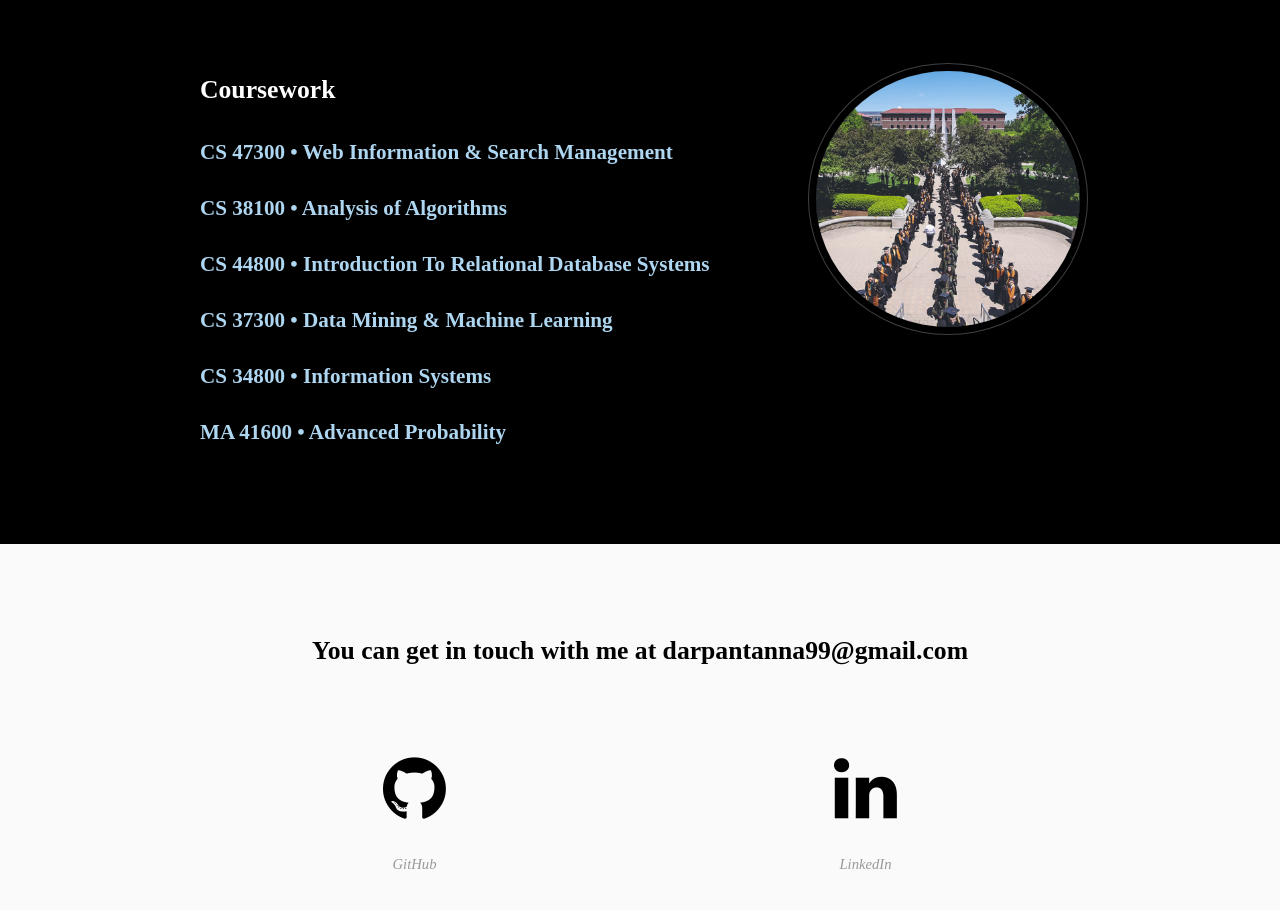
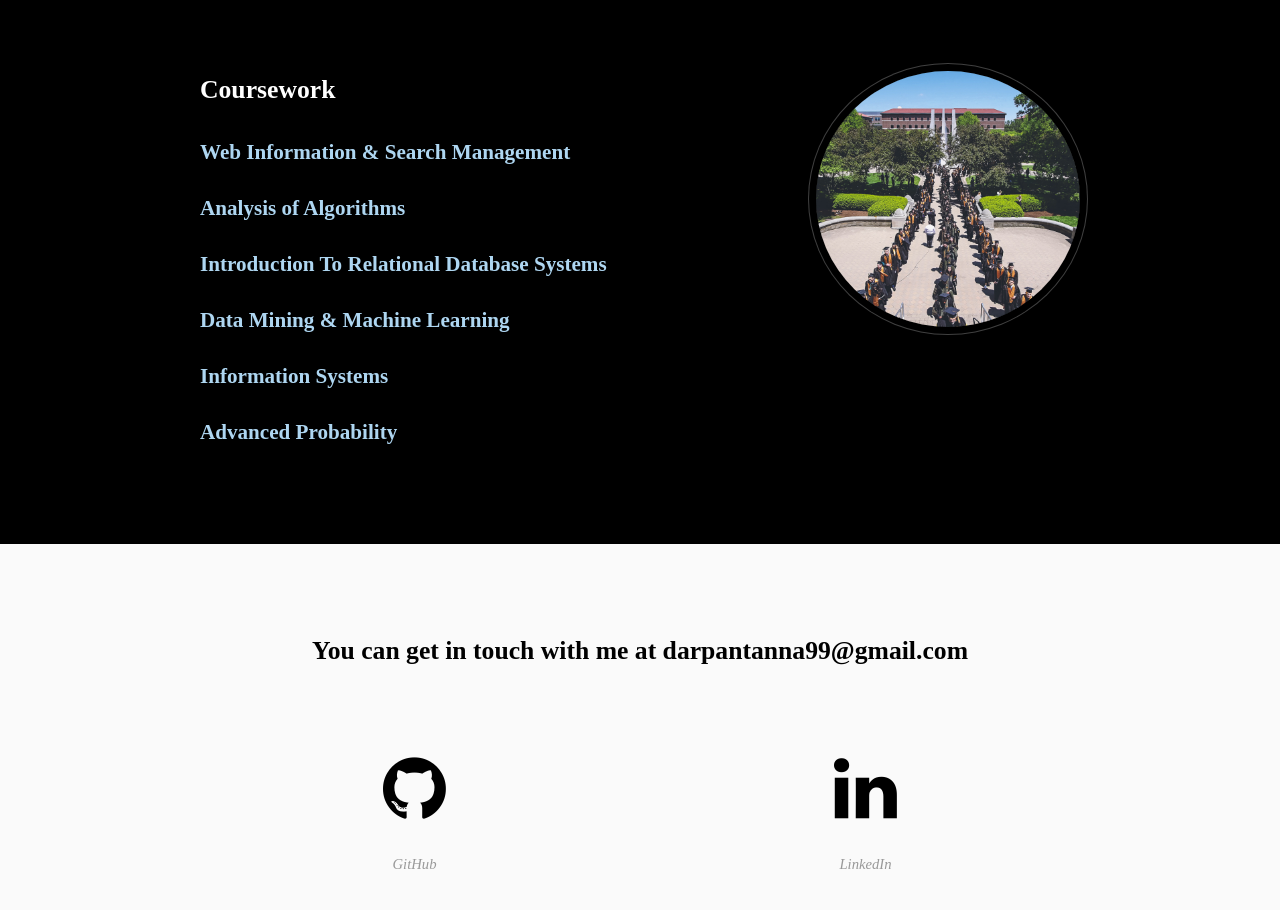
Before and after one commit to darpantanna/darpantanna.com, a plain HTML site: page index.html in a window 1280 px wide. Shown: the part 3460-4370 px from the top of the page. Drawn offline with Linux system fonts and the light colour scheme; a web font is replaced by a local one.

Commit message:
Update index.html

```diff
--- a/index.html
+++ b/index.html
@@ -182,12 +182,12 @@
 									<h3>Coursework</h3>
 
 									<dl style="font-size:1.2em">
-										<dt style="font-size:1.2em">CS 47300 • Web Information & Search Management</dt>
-                                        <dt style="font-size:1.2em">CS 38100 • Analysis of Algorithms</dt>
-										<dt style="font-size:1.2em">CS 44800 • Introduction To Relational Database Systems</dt>
-										<dt style="font-size:1.2em">CS 37300 • Data Mining & Machine Learning</dt>
-                                        <dt style="font-size:1.2em">CS 34800 • Information Systems</dt>
-                                        <dt style="font-size:1.2em">MA 41600 • Advanced Probability</dt>
+										<dt style="font-size:1.2em">Web Information & Search Management</dt>
+                                        <dt style="font-size:1.2em">Analysis of Algorithms</dt>
+										<dt style="font-size:1.2em">Introduction To Relational Database Systems</dt>
+										<dt style="font-size:1.2em">Data Mining & Machine Learning</dt>
+                                        <dt style="font-size:1.2em">Information Systems</dt>
+                                        <dt style="font-size:1.2em">Advanced Probability</dt>
 									</dl>
 
 								</div>
```
